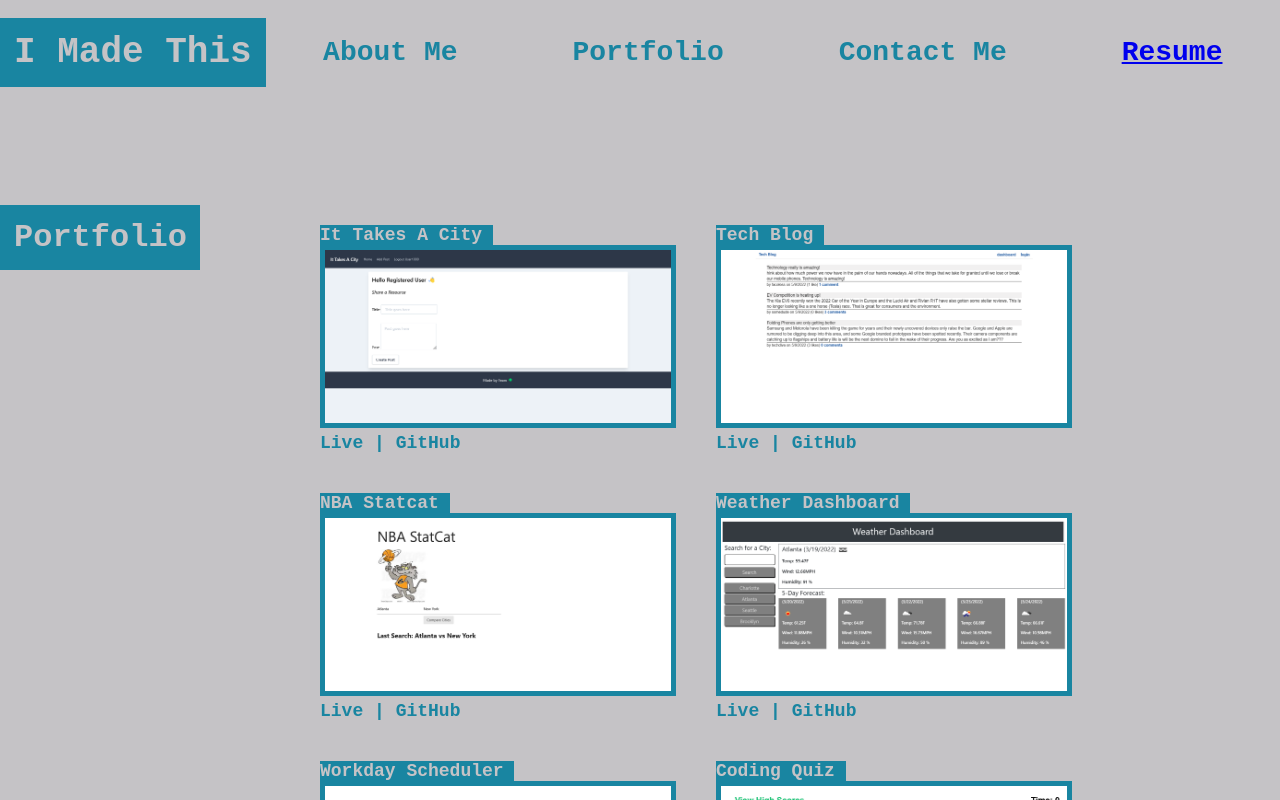
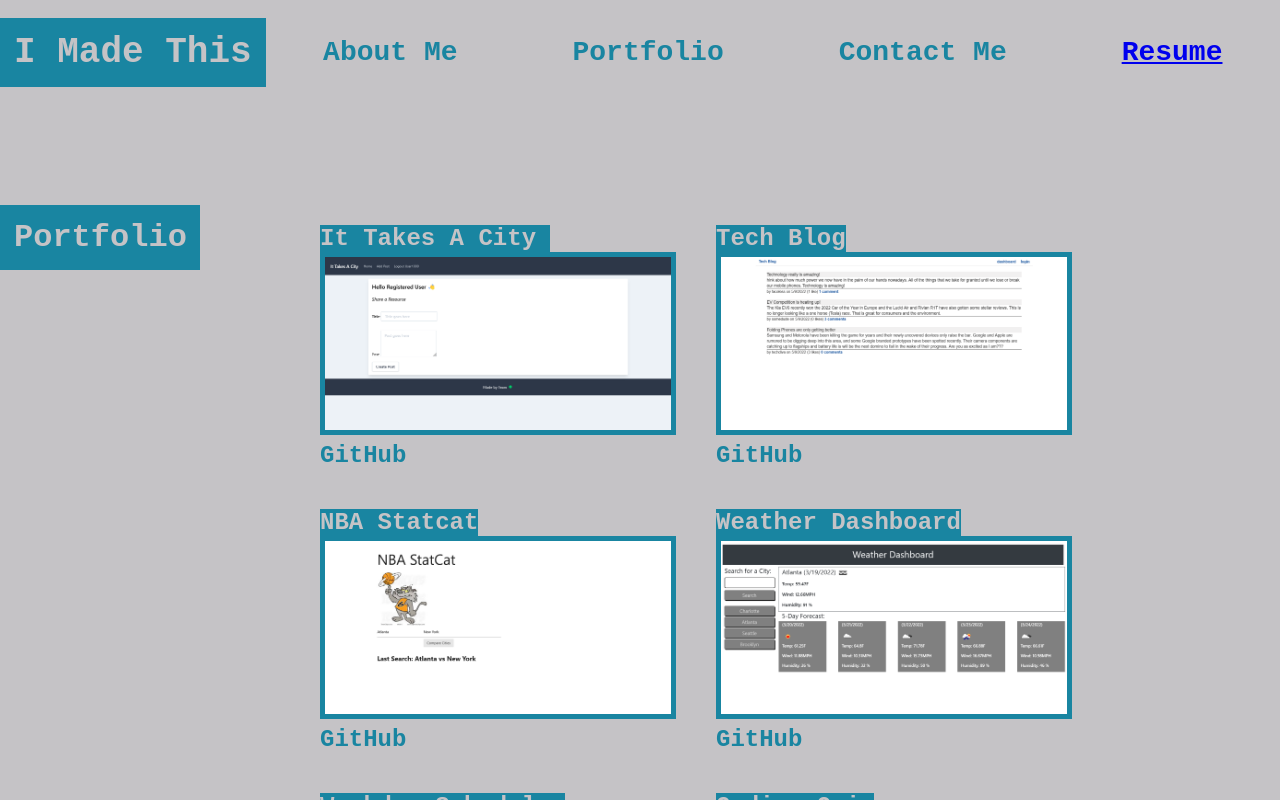
Before and after one commit to faceless128/reactive-portfolio, a React (Create React App) app: page / in a window 1280 px wide. Both pictures are taken after a click on the element "Portfolio". Shown: the top 800 px of the page. Built offline with nearby package versions, Linux system fonts and the light colour scheme.

Commit message:
more styling and tweaks

```diff
--- a/src/assets/css/style.css
+++ b/src/assets/css/style.css
@@ -116,7 +116,7 @@ h2 {
 .portfolio {
     display: flex;
     font-weight: bold;
-    font-size: 18px;
+    font-size: 24px;
     color: var(--second-color);
 }
 
@@ -178,6 +178,14 @@ h2 {
     min-height: 120px;
 }
 
+.big-project img:hover, .small-project img:hover {
+    opacity: 0.8;
+    border: 5px solid var(--third-color);
+}
+.big-project a:hover::after, .small-project a:hover::after {
+    background-color: var(--third-color);
+    color: var(--second-color);
+}
 .links {
     display: flex;
     padding: 18px 0;
--- a/src/components/Portfolio/index.js
+++ b/src/components/Portfolio/index.js
@@ -9,38 +9,32 @@ function Nav() {
             <div className="projects">
                 <div className="small-project" id="it-takes-a-city">
                     <span> It Takes A City </span> &nbsp;
-                    <img src={require("../../assets/images/it-takes-a-city.png")} alt="It Takes A City Website" />
-                    <a href="https://it-takes-a-city.herokuapp.com/"> Live </a> |
+                    <a href="https://it-takes-a-city.herokuapp.com/"><img src={require("../../assets/images/it-takes-a-city.png")} alt="It Takes A City Website" /></a>
                     <a href="https://github.com/cwarmbrunn/it-takes-a-city/"> GitHub </a>
                 </div>
                 <div className="small-project" id="tech-blog">
-                    <span> Tech Blog </span> &nbsp;
-                    <img src={require("../../assets/images/tech-blog.png")} alt="Tech Blog Website" />
-                    <a href="https://faceless-tech-blog.herokuapp.com/"> Live </a> |
+                    <span> Tech Blog </span>
+                    <a href="https://faceless-tech-blog.herokuapp.com/"><img src={require("../../assets/images/tech-blog.png")} alt="Tech Blog Website" /></a>
                     <a href="https://www.github.com/faceless128/tech-blog/"> GitHub </a>
                 </div>
                 <div className="small-project" id="shooting-star">
-                    <span> NBA Statcat </span> &nbsp;
-                    <img src={require("../../assets/images/shooting-star.png")} alt="Shooting Star NBA Statcat Website" />
-                    <a href="https://faceless128.github.io/shooting-star/"> Live </a> |
+                    <span> NBA Statcat </span>
+                    <a href="https://faceless128.github.io/shooting-star/"><img src={require("../../assets/images/shooting-star.png")} alt="Shooting Star NBA Statcat Website" /></a>
                     <a href="https://www.github.com/faceless128/shooting-star/"> GitHub </a>
                 </div>
                 <div className="small-project" id="weather-dashboard">
-                    <span> Weather Dashboard </span> &nbsp;
-                    <img src={require("../../assets/images/weather-dashboard.png")} alt="Weather Dashboard Website" />
-                    <a href="https://faceless128.github.io/weather-dashboard/"> Live </a> |
+                    <span> Weather Dashboard </span>
+                    <a href="https://faceless128.github.io/weather-dashboard/"><img src={require("../../assets/images/weather-dashboard.png")} alt="Weather Dashboard Website" /></a>
                     <a href="https://www.github.com/faceless128/weather-dashboard/"> GitHub </a>
                 </div>
                 <div className="small-project" id="workday-scheduler">
-                    <span> Workday Scheduler </span> &nbsp;
-                    <img src={require("../../assets/images/workday-scheduler.png")} alt="Workday Scheduler Webpage" />
-                    <a href="https://faceless128.github.io/workday-scheduler/"> Live </a> |
+                    <span> Workday Scheduler </span>
+                    <a href="https://faceless128.github.io/workday-scheduler/"><img src={require("../../assets/images/workday-scheduler.png")} alt="Workday Scheduler Webpage" /></a>
                     <a href="https://www.github.com/faceless128/workday-scheduler/"> GitHub </a>
                 </div>
                 <div className="small-project" id="code-quiz">
-                    <span> Coding Quiz </span> &nbsp;
-                    <img src={require("../../assets/images/code-quiz.png")} alt="Coding Quiz Website" />
-                    <a href="https://faceless128.github.io/quiz-code/"> Live </a> |
+                    <span> Coding Quiz </span>
+                    <a href="https://faceless128.github.io/quiz-code/"><img src={require("../../assets/images/code-quiz.png")} alt="Coding Quiz Website" /></a>
                     <a href="https://www.github.com/faceless128/quiz-code/"> GitHub </a>
                 </div>
             </div>
```
